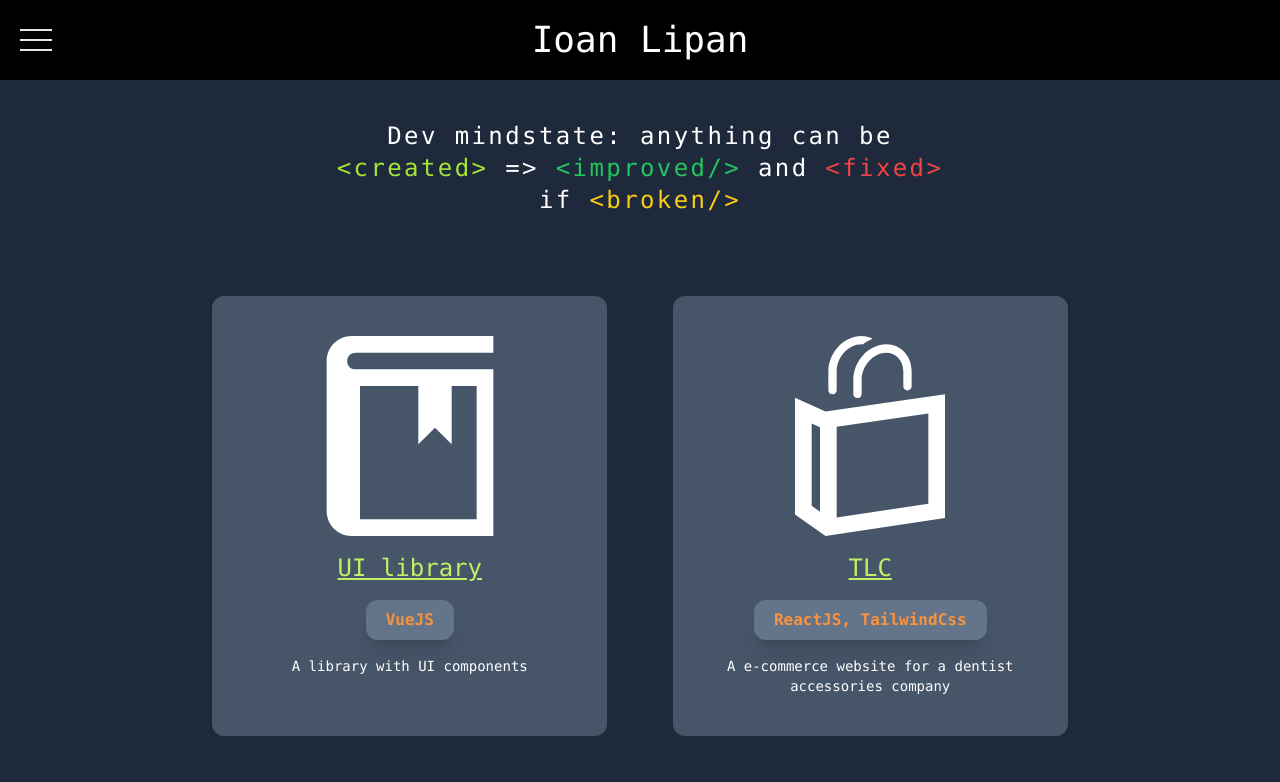
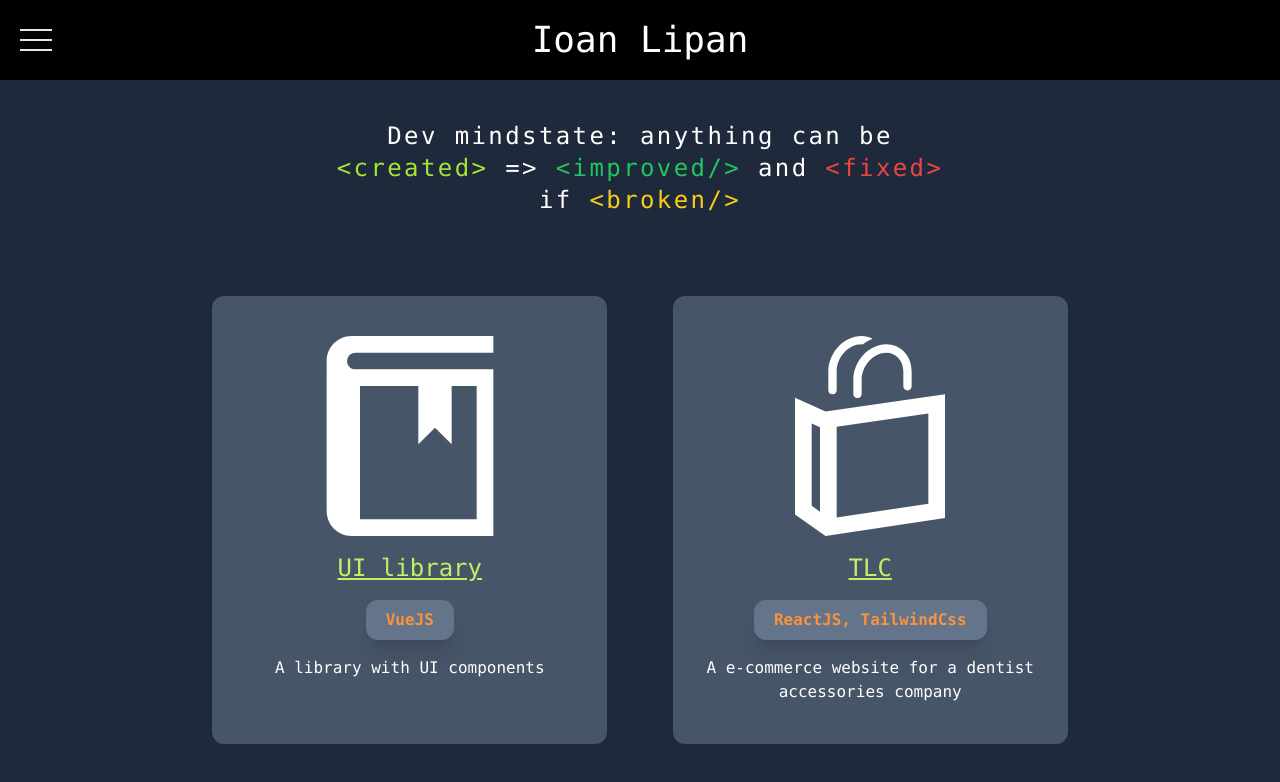
Before and after one commit to IoanLipan/ioanlipan, a Vue app: page / in a window 1280 px wide. Shown: the top 782 px of the page. Built offline with nearby package versions, Linux system fonts and the light colour scheme.

Commit message:
card text bigger

```diff
--- a/src/components/projectCard.vue
+++ b/src/components/projectCard.vue
@@ -7,7 +7,7 @@
      w-fit mx-auto px-5 py-2 border-slate-600 rounded-xl bg-slate-500">
       {{ usedTech }}
     </h4>
-    <p class="text-sm">{{ description }}</p>
+    <p class="">{{ description }}</p>
   </div>
 </template>
 
```
